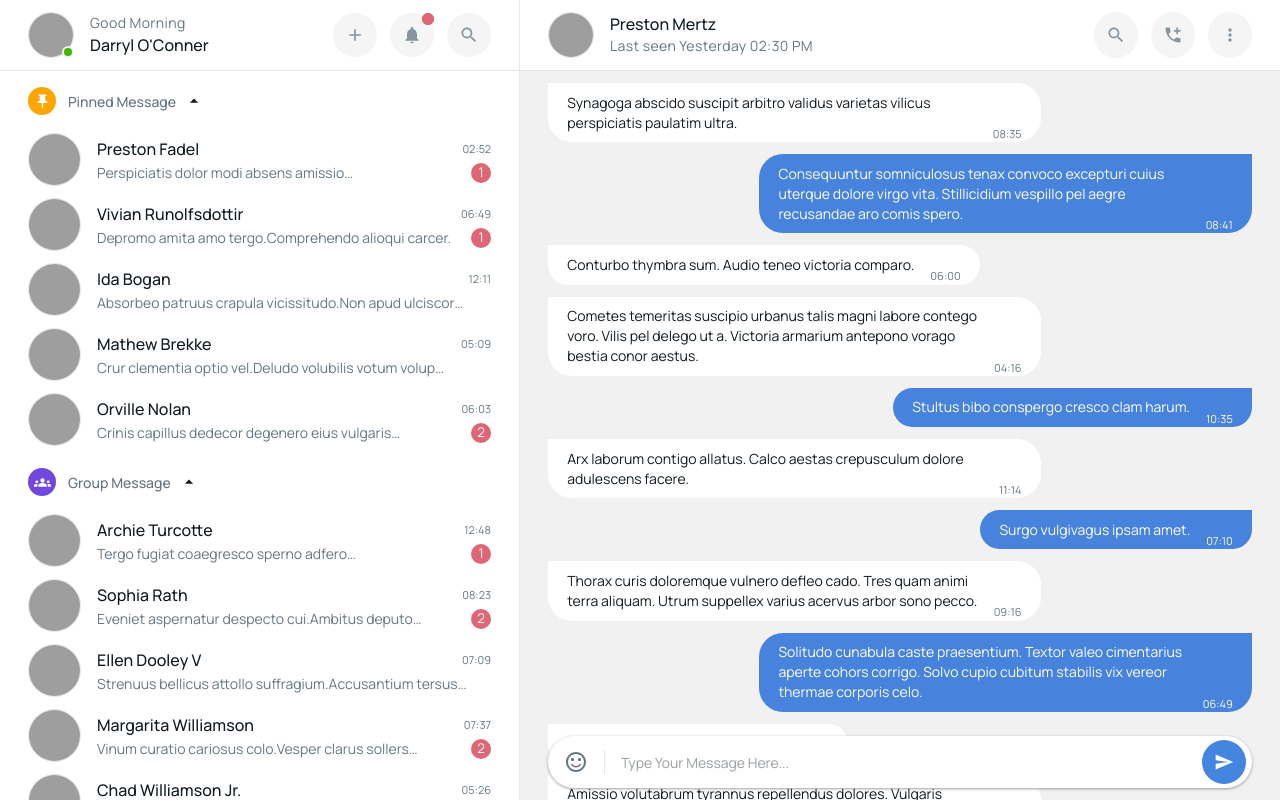
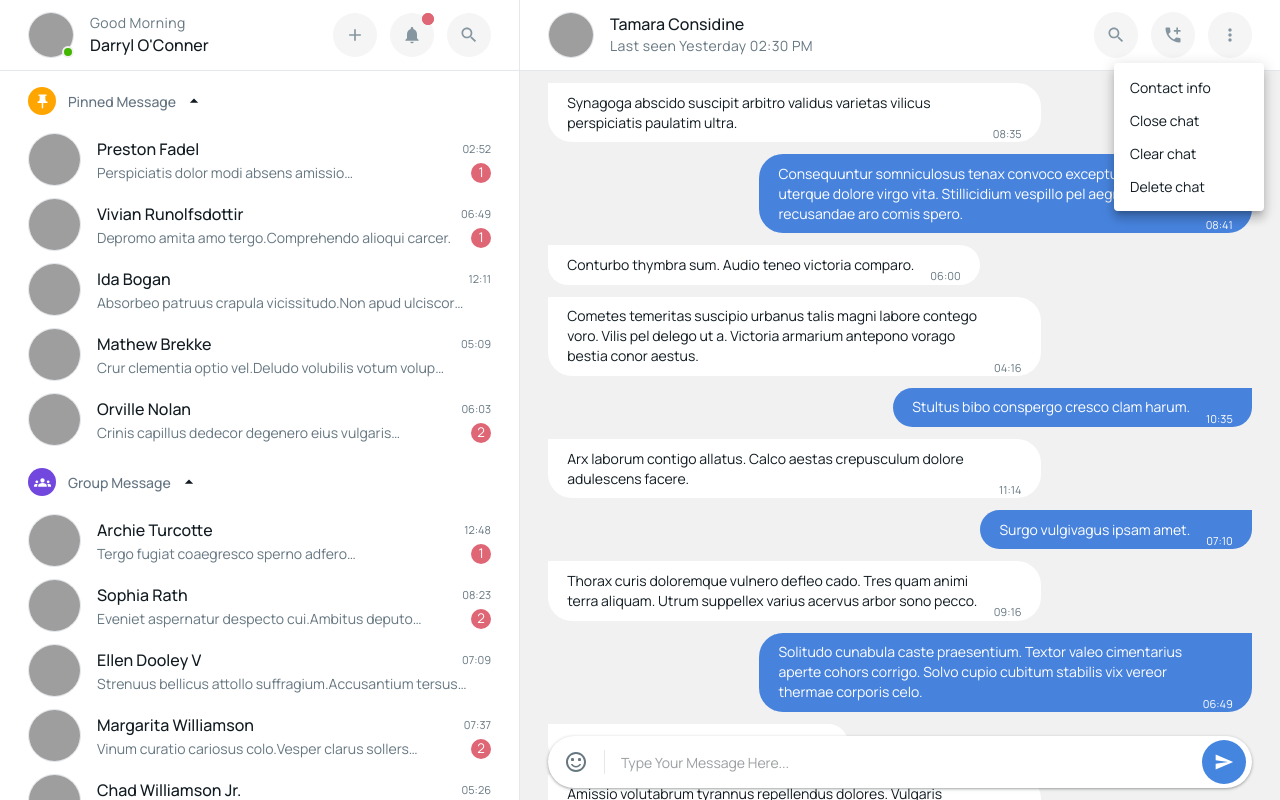
Before and after one commit to ShamirDuran/realtime_chat_web, a React (Create React App) app: page / in a window 1280 px wide. Both pictures are taken after a click on the button 1230 px from the left and 35 px from the top of the page. Built offline with nearby package versions, Linux system fonts and the light colour scheme; grey boxes are pictures that could not be loaded.

Commit message:
useMenu hook created for handle Menu component state

```diff
--- a/src/hooks/index.ts
+++ b/src/hooks/index.ts
@@ -1 +1,2 @@
+export * from './useMenu'
 export * from './useStyles'
--- /dev/null
+++ b/src/hooks/useMenu.tsx
@@ -0,0 +1,16 @@
+import { useState, useEffect } from 'react'
+
+export const useMenu = (initialState: boolean) => {
+  const [anchorEl, setAnchorEl] = useState<null | HTMLElement>(null)
+  const isOpen = Boolean(anchorEl)
+
+  const handleClick = (event: React.MouseEvent<HTMLButtonElement>) => {
+    setAnchorEl(event.currentTarget)
+  }
+
+  const handleClose = () => {
+    setAnchorEl(null)
+  }
+
+  return [anchorEl, isOpen, handleClick, handleClose] as const
+}
--- a/src/pages/Dashboard/ActiveChat/Header.tsx
+++ b/src/pages/Dashboard/ActiveChat/Header.tsx
@@ -2,12 +2,29 @@ import SearchIcon from '@mui/icons-material/Search'
 import AddIcCallIcon from '@mui/icons-material/AddIcCall'
 import MoreVertIcon from '@mui/icons-material/MoreVert'
 import { faker } from '@faker-js/faker'
-import { Box, Stack, Typography } from '@mui/material'
+import { Box, Menu, MenuItem, Stack, Typography } from '@mui/material'
 import { CircleAvatar, TruncatedText, TooltipIconbutton } from '../../../components'
-import { useStyles } from '../../../hooks'
+import { useMenu, useStyles } from '../../../hooks'
 
 export const Header = () => {
   const styles = useStyles()
+  const [menuRef, isMenuOpen, handleOpenMenu, handleCloseMenu] = useMenu(false)
+
+  const handleContactInfo = () => {
+    console.log('Contact info')
+  }
+
+  const handleClearChat = () => {
+    console.log('Clear chat')
+  }
+
+  const handleDeleteChat = () => {
+    console.log('Delete chat')
+  }
+
+  const handleCloseChat = () => {
+    console.log('Close chat')
+  }
 
   return (
     <Box
@@ -55,11 +72,52 @@ export const Header = () => {
             <AddIcCallIcon color='inherit' fontSize='small' />
           </TooltipIconbutton>
 
-          <TooltipIconbutton size='large' tooltipTitle='Menu'>
+          <TooltipIconbutton size='large' tooltipTitle='Menu' onClick={handleOpenMenu}>
             <MoreVertIcon color='inherit' fontSize='small' />
           </TooltipIconbutton>
         </Stack>
       </Stack>
+
+      {/* // TODO: Crear context para controlar el estado del menu y asi poder separar el componente en dos */}
+      <Menu
+        id='basic-menu'
+        anchorEl={menuRef}
+        open={isMenuOpen}
+        onClose={() => handleCloseMenu()}
+      >
+        <MenuItem
+          onClick={() => {
+            handleCloseMenu()
+            handleContactInfo()
+          }}
+        >
+          Contact info
+        </MenuItem>
+        <MenuItem
+          onClick={() => {
+            handleCloseMenu()
+            handleCloseChat()
+          }}
+        >
+          Close chat
+        </MenuItem>
+        <MenuItem
+          onClick={() => {
+            handleCloseMenu()
+            handleClearChat()
+          }}
+        >
+          Clear chat
+        </MenuItem>
+        <MenuItem
+          onClick={() => {
+            handleCloseMenu()
+            handleDeleteChat()
+          }}
+        >
+          Delete chat
+        </MenuItem>
+      </Menu>
     </Box>
   )
 }
--- /dev/null
+++ b/src/theme/components.ts
@@ -0,0 +1,28 @@
+import { Components, Theme } from '@mui/material'
+
+const components: Components<Omit<Theme, 'components'>> = {
+  // add 5px to top
+  MuiMenu: {
+    styleOverrides: {
+      paper: ({ theme }) => ({
+        backgroundColor: theme.palette.background.default,
+        marginTop: 5,
+      }),
+    },
+  },
+  MuiMenuItem: {
+    defaultProps: {
+      disableRipple: true,
+    },
+    styleOverrides: {
+      root: ({ theme }) => ({
+        minWidth: 150,
+        fontSize: theme.typography.body2.fontSize,
+        fontWeight: theme.typography.body2.fontWeight,
+        backgroundColor: theme.palette.background.default,
+      }),
+    },
+  },
+}
+
+export default components
--- a/src/theme/index.tsx
+++ b/src/theme/index.tsx
@@ -7,6 +7,7 @@ import {
 } from '@mui/material/styles'
 import palette from './palette'
 import typography from './typography'
+import components from './components'
 
 interface Props {
   children: React.ReactNode
@@ -17,6 +18,7 @@ const ThemeProvider = ({ children }: Props) => {
     () => ({
       palette: { ...palette.light, mode: 'light' },
       typography: typography,
+      components: components,
     }),
     [],
   )
```
